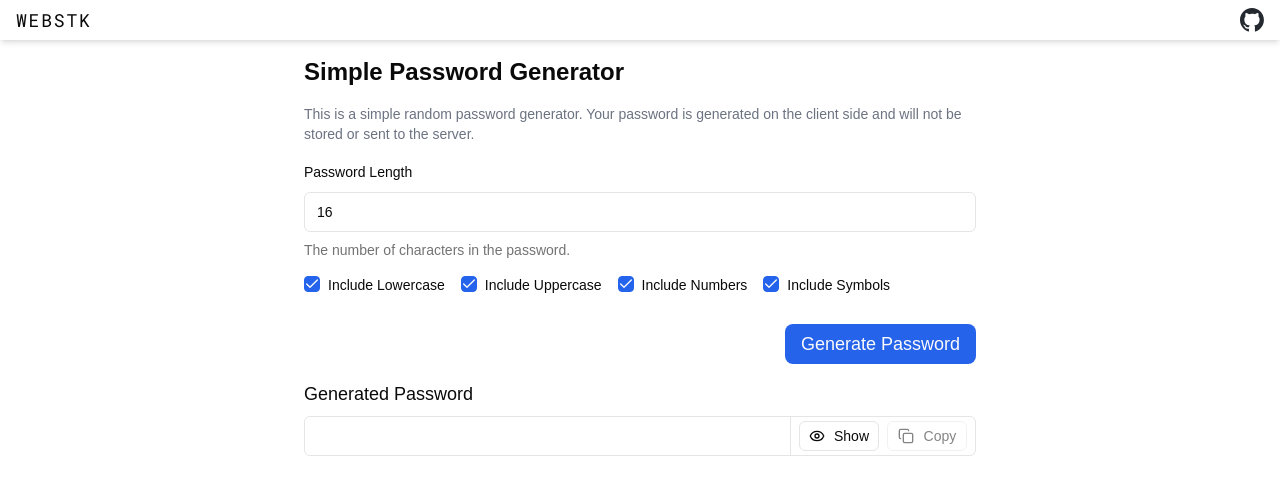
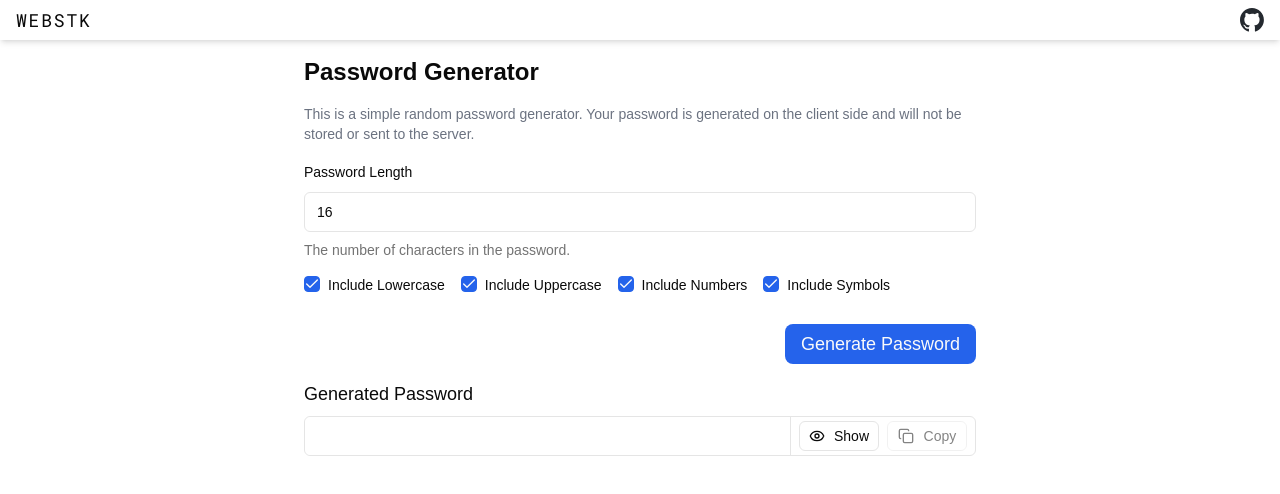
Before and after one commit to Gavin-Hofer/webstk, a Next.js app: page /password-generator in a window 1280 px wide. Shown: the top 494 px of the page. Built offline with nearby package versions, Linux system fonts and the light colour scheme.

Commit message:
Updated the page titles in metadata.

```diff
--- a/src/app/page.tsx
+++ b/src/app/page.tsx
@@ -2,7 +2,7 @@ import Link from 'next/link';
 import type { NextPage, Metadata } from 'next';
 
 export const metadata: Metadata = {
-  title: 'Quick Toolkit',
+  title: 'WebSTK',
   description: 'A collection of common simple tools.',
 };
 
--- a/src/app/password-generator/page.tsx
+++ b/src/app/password-generator/page.tsx
@@ -3,14 +3,14 @@ import type { NextPage, Metadata } from 'next';
 import { PasswordGenerator } from './components/password-generator';
 
 export const metadata: Metadata = {
-  title: 'Simple Password Generator',
-  description: 'A simple, client-side random password generator.',
+  title: 'Password Generator | WebSTK',
+  description: 'A simple client-side random password generator.',
 };
 
 const Page: NextPage = () => {
   return (
     <div className='m-4 flex w-full max-w-2xl flex-col gap-4'>
-      <h1 className='text-2xl font-bold'>Simple Password Generator</h1>
+      <h1 className='text-2xl font-bold'>Password Generator</h1>
       <p className='text-sm text-gray-500'>
         This is a simple random password generator. Your password is generated
         on the client side and will not be stored or sent to the server.
```
